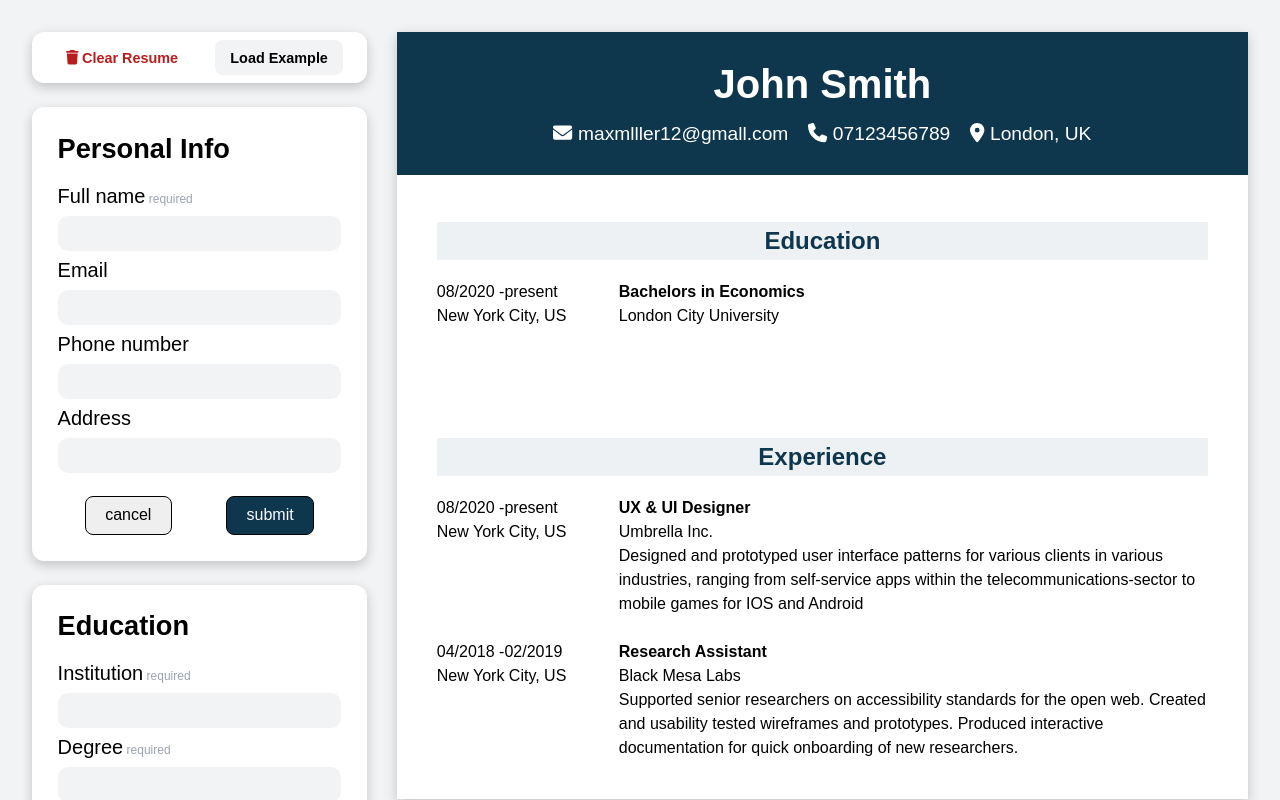
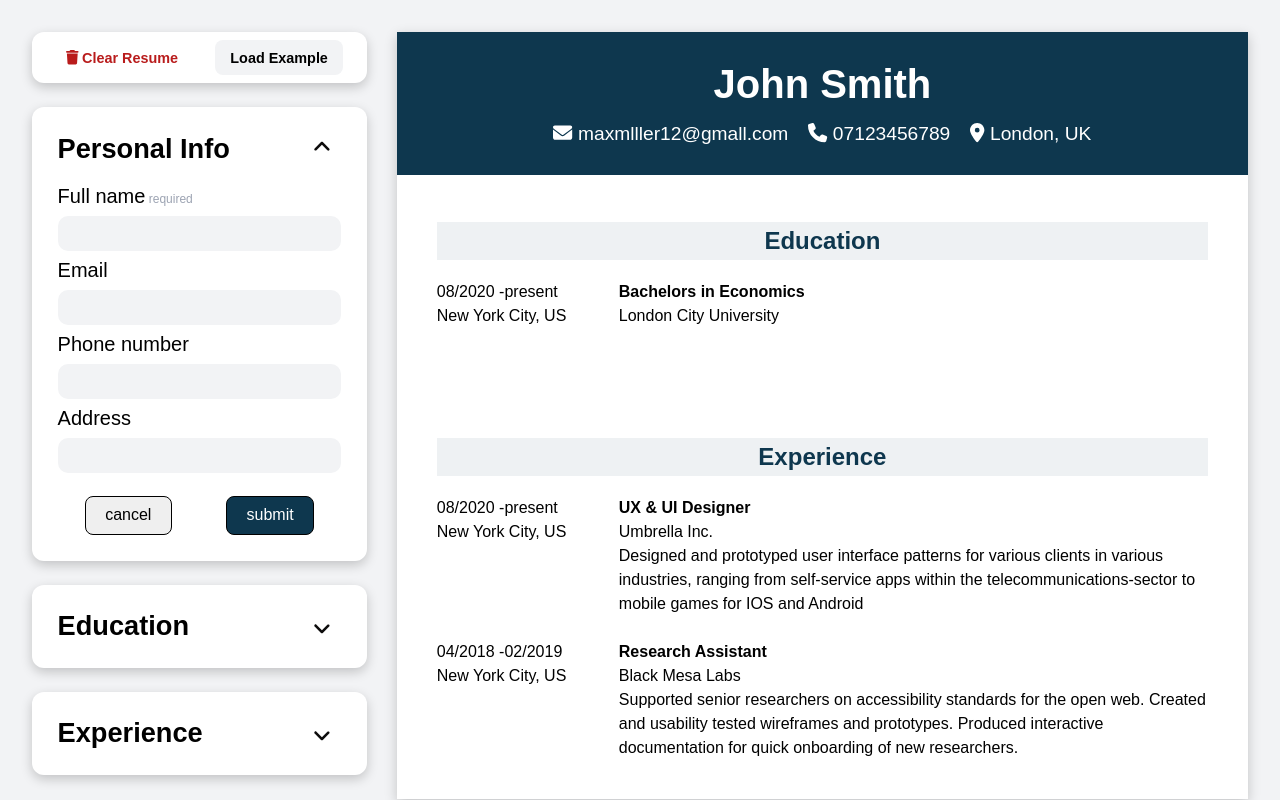
Before and after one commit to Khaled0P/Resume-Builder, a React (Vite) app: page / in a window 1280 px wide. Shown: the top 800 px of the page. Built offline with nearby package versions, Linux system fonts and the light colour scheme.

Commit message:
add form drop down code & animation

```diff
--- a/src/components/AppSection.jsx
+++ b/src/components/AppSection.jsx
@@ -1,13 +1,33 @@
 import AppForm from './form';
 import '../styles/AppSection.css';
+import { FontAwesomeIcon } from '@fortawesome/react-fontawesome';
 
-export default function AppSection({ fieldName, icon, list, setData, data }) {
+export default function AppSection({
+  fieldName,
+  icon,
+  list,
+  setData,
+  data,
+  onClick,
+  className,
+}) {
   return (
-    <div className="container">
-      <h2>
-        {icon} {fieldName}
-      </h2>
-      <AppForm list={list} setData={setData} data={data} />
+    <div className={className}>
+      <div className="header">
+        <h2>
+          {icon} {fieldName}
+          <button onClick={onClick} className="dropDownBtn">
+            <FontAwesomeIcon
+              icon="fa-solid fa-angle-up"
+              rotation={180}
+              style={{ color: '#0d0c0c' }}
+            />
+          </button>
+        </h2>
+      </div>
+      <div className="dropDownForm">
+        <AppForm list={list} setData={setData} data={data} />
+      </div>
     </div>
   );
 }
--- a/src/components/Customize.jsx
+++ b/src/components/Customize.jsx
@@ -1,3 +1,4 @@
+import { useState } from 'react';
 import AppSection from './AppSection';
 import '../styles/Customize.css';
 import DefaultTemplateControl from './defaultTemplateControl';
@@ -16,6 +17,11 @@ export default function Customize({
   education,
   experience,
 }) {
+  const [dropDown, setDropDown] = useState(1);
+
+  function handleClick(value) {
+    dropDown === value ? setDropDown(0) : setDropDown(value);
+  }
   return (
     <div className="customize">
       <DefaultTemplateControl control={control} />
@@ -24,18 +30,24 @@ export default function Customize({
         list={personalFieldInfo}
         setData={setData}
         data={data}
+        onClick={() => handleClick(1)}
+        className={`container ${dropDown === 1 ? 'dropDown' : ''}`}
       />
       <AppSection
         fieldName="Education"
         list={educationFieldInfo}
         setData={setEducation}
         data={education}
+        onClick={() => handleClick(2)}
+        className={`container ${dropDown === 2 ? 'dropDown' : ''}`}
       />
       <AppSection
         fieldName="Experience"
         list={experienceFieldInfo}
         setData={setExperience}
         data={experience}
+        onClick={() => handleClick(3)}
+        className={`container ${dropDown === 3 ? 'dropDown' : ''}`}
       />
     </div>
   );
--- a/src/styles/AppSection.css
+++ b/src/styles/AppSection.css
@@ -1,17 +1,62 @@
 .container {
     background-color: #fff;
+    border-radius: 12px;
+    box-shadow: rgba(0, 0, 0, 0.2) 0px 4px 12px;
     margin-bottom: 1.5rem;
     padding: 1.6rem;
-    border-radius: 12px;
-    box-shadow: rgba(0, 0, 0, 0.2) 0px 4px 12px;
 }
 
-.container h2 {
-    margin-bottom: 20px;
+.header h2 {
     font-size: 1.7em;
+    position: relative;
 }
 
 .buttonGroup {
     display: flex;
     justify-content: space-around;
 }
+
+.container .dropDownBtn {
+    padding: 0;
+    margin-top: 0;
+    border: none;
+    background: none;
+
+    position: absolute;
+    right: 10px;
+    top: 0;
+    transform: rotate(0);
+    transition: transform .3s ease-in-out;
+}
+
+
+.container button svg {
+    height: .75em;
+}
+
+.container form {
+    display: none;
+}
+
+.dropDown h2 {
+    margin-bottom: 20px;
+}
+
+.container.dropDown .dropDownBtn {
+    transform: rotate(180deg);
+}
+
+.container.dropDown form {
+    display: flex;
+}
+
+.container.dropDown .dropDownForm {
+    transform: translateY(0);
+    opacity: 1;
+}
+
+.container .dropDownForm {
+    transform: translateY(-20px);
+    opacity: .5;
+    transition: transform .25s ease-in-out, opacity .25s ease-in-out;
+}
```
